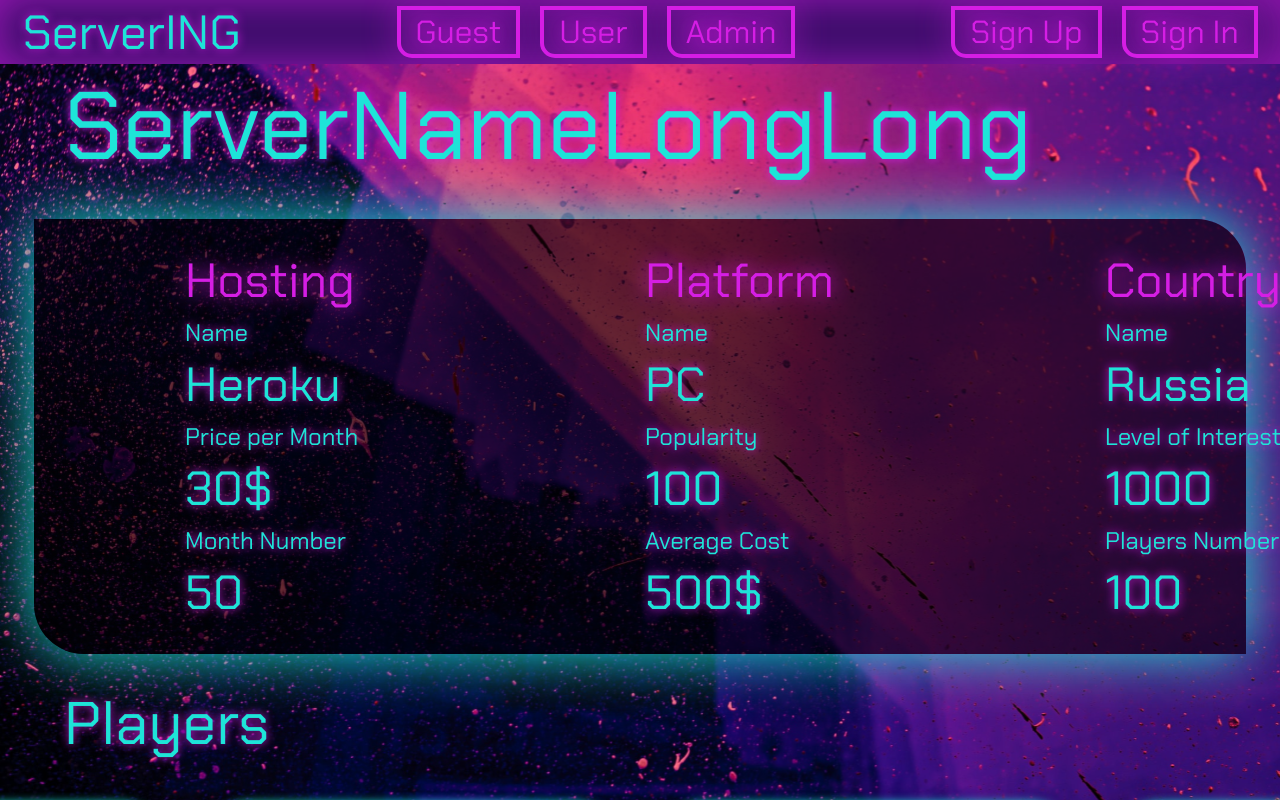
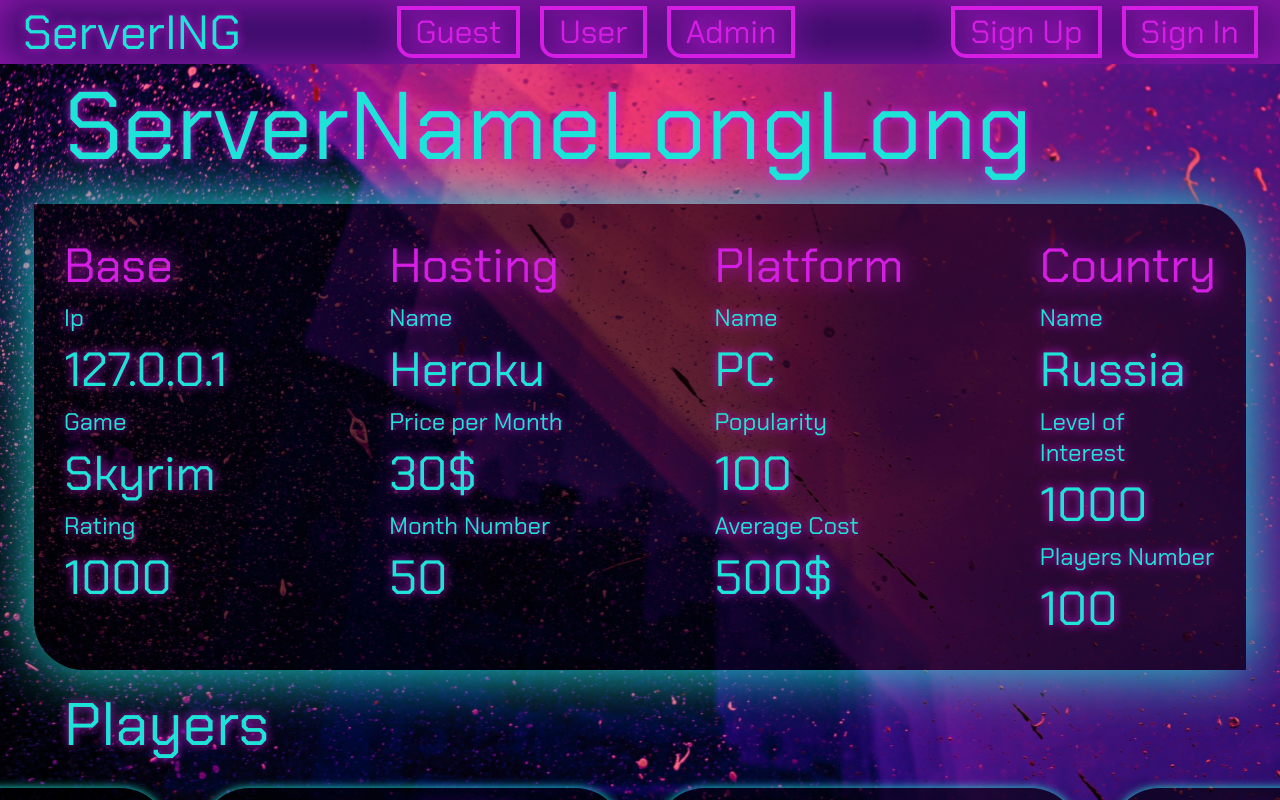
Before and after one commit to amunra2/web-bmstu-iu7, a Vue app in the folder src/frontend/: page /server-info in a window 1280 px wide. Built offline with nearby package versions, Linux system fonts and the light colour scheme.

Commit message:
lab_03: исправлено расположение элементов на странице информации о сервере

```diff
--- a/src/frontend/src/views/ServerInfoView.vue
+++ b/src/frontend/src/views/ServerInfoView.vue
@@ -166,27 +166,25 @@ export default defineComponent({
   height: 100%;
   justify-content: center;
   align-items: center;
-  gap: 30px;
+  gap: 15px;
 }
 
 .container-row {
-  /* display: grid;
-  grid-template-columns: 2fr 2fr 2fr 1fr; */
-  display: flex;
-  flex-direction: row;
+  display: grid;
+  grid-template-columns: 2fr 2fr 2fr 1fr;
+  justify-content: space-between;
+  width: 100%;
   gap: 10px;
 }
 
 .container-column {
   display: flex;
   flex-direction: column;
-  width: 450px;
   gap: 5px;
 }
 
 .center {
   border-radius: 0px 50px 0px 50px;
-  /* height: %; */
   width: 90%;
   display: flex;
   justify-content: center;
```
